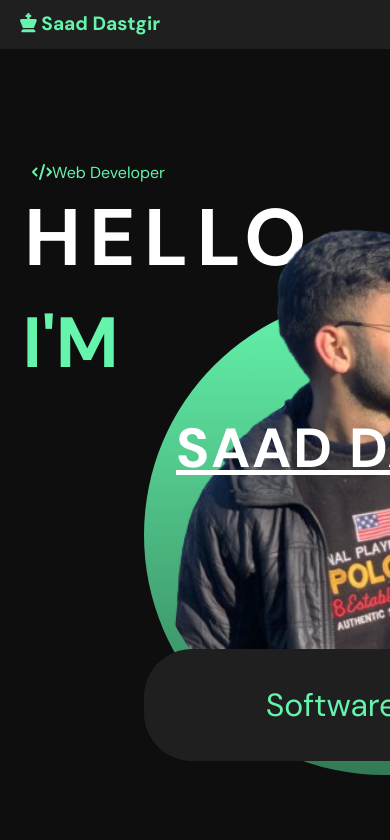
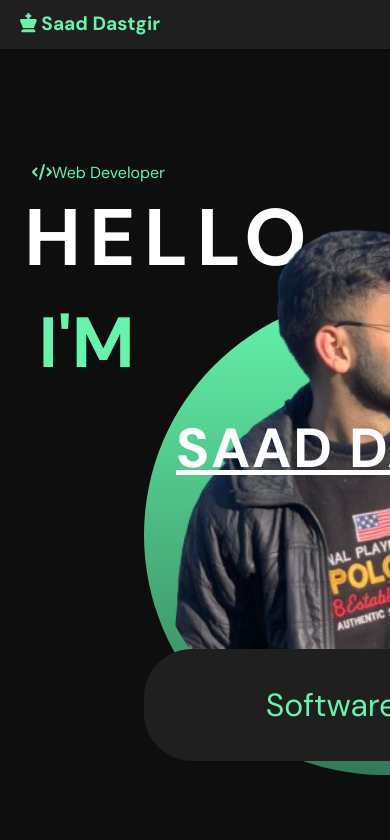
Before and after one commit to SAAD-DASTGIR/Dastgir-Website, a React (Vite) app: page / in a window 390 px wide. Shown: the top 840 px of the page. Built offline with nearby package versions, Linux system fonts and the light colour scheme.

Commit message:
Updated description

```diff
--- a/src/index.css
+++ b/src/index.css
@@ -294,7 +294,7 @@ margin-bottom: -2rem;
 
   }
   .iam{
-    margin-left: -33rem;
+    margin-left: -32rem;
     /* margin-left: 3rem; */
     margin-top: 2rem;
     font-size: 71px;
```
